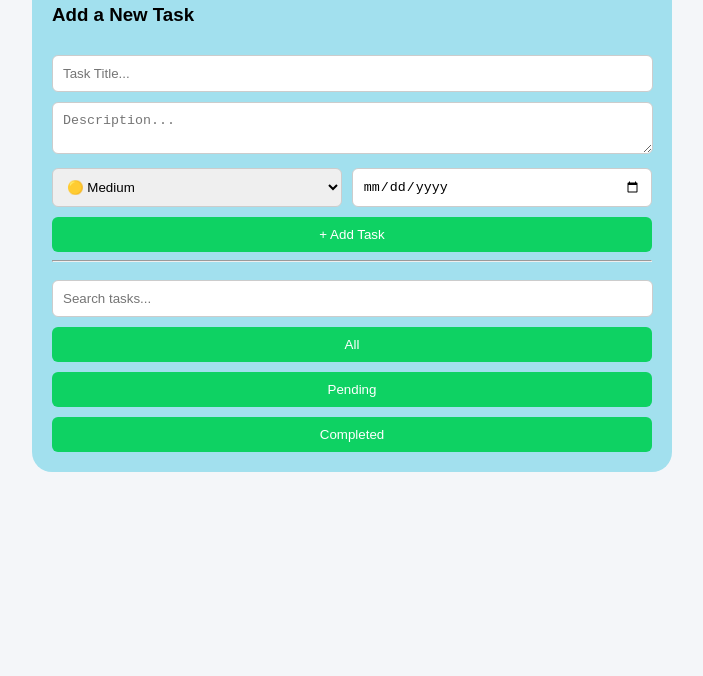
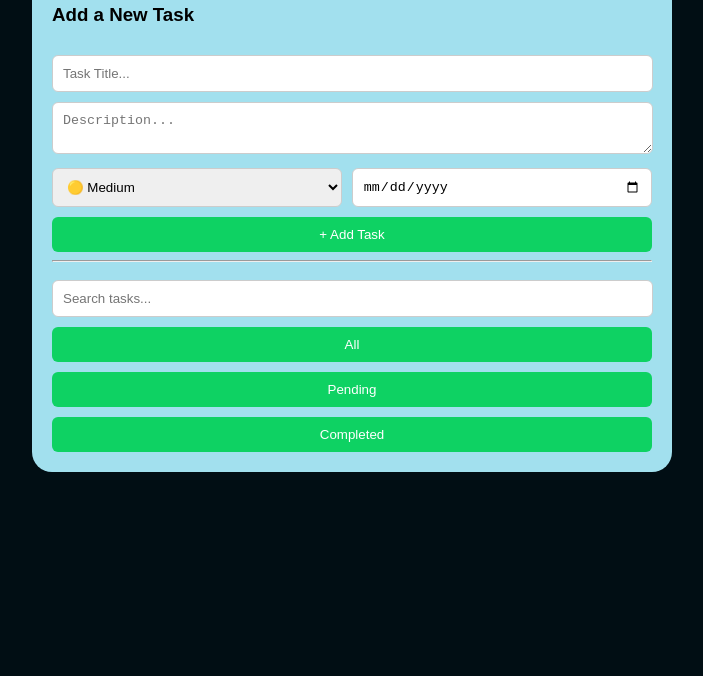
Before and after one commit to gulshancs/task-manager-html-css-js, a plain HTML site: page index.html in a window 1280 px wide. Shown: the part 124-800 px from the top of the page, without its empty margins (288-991 px from the left). Drawn offline with Linux system fonts and the light colour scheme.

Commit message:
Update style.css

```diff
--- a/style.css
+++ b/style.css
@@ -1,6 +1,6 @@
 body {
   font-family: Arial;
-  background: #f4f6f9;
+  background: #010e14;
 }
 
 .main-heading {
```
